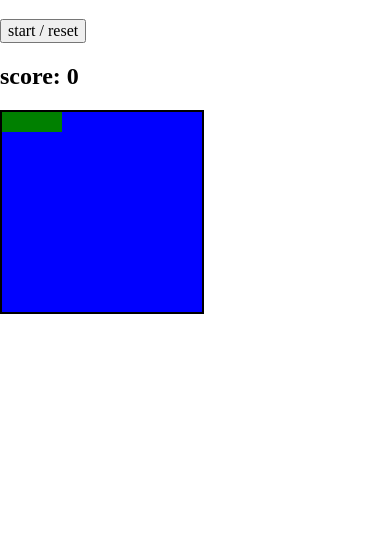
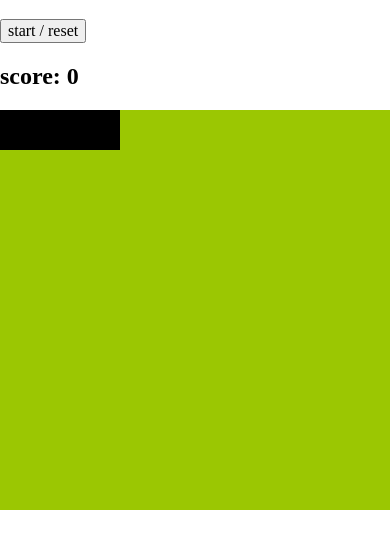
Before and after one commit to ruairiconway/serpentes, a plain HTML site: page index.html in a window 390 px wide. Shown: the part 61-610 px from the top of the page. Drawn offline with nearby package versions, Linux system fonts and the light colour scheme.

Commit message:
added media query for buttons

```diff
--- a/main.css
+++ b/main.css
@@ -1,21 +1,33 @@
 .grid {
     display: flex;
     flex-flow: row wrap;
-    width: 200px;
-    height: 200px;
-    border: solid 2px black;
+
+    margin: 0 auto;
+    width: 400px;
+    height: 400px;
+    background: #9BC702;
 }
 
 .square {
-    background: blue;
-    width: 20px;
-    height: 20px;
+    width: 10%;
+    height: 0;
+    padding-bottom: 10%;
 }
 
 .snake {
-    background: green;
+    background: #000;
 }
 
 .apple {
     background: red;
+    border-radius: 100%;
 }
+
+
+@media screen and (min-width: 770px) {
+
+    .btn {
+        display: none;
+    }
+
+}
```
